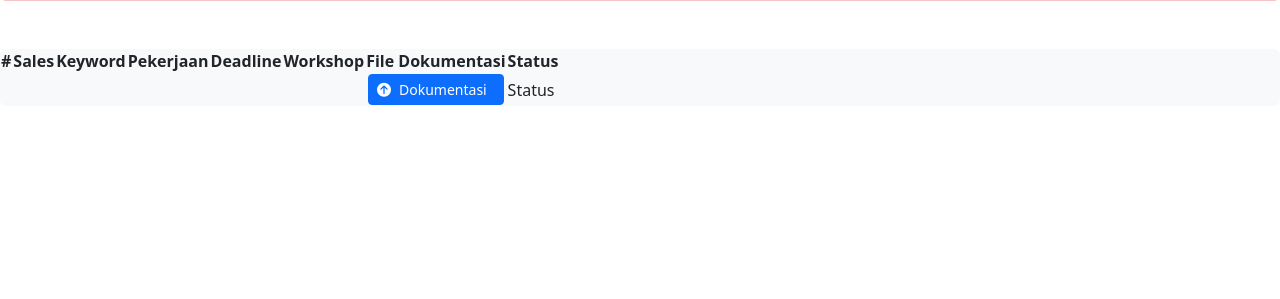
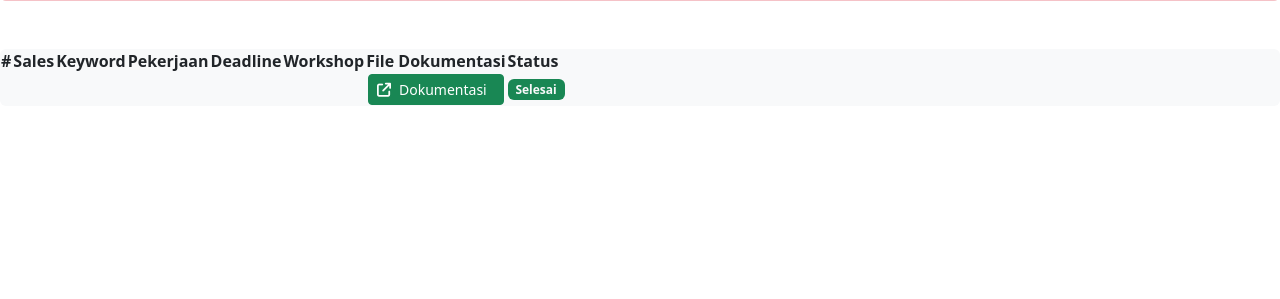
Before and after one commit to hadifiqih/webantree, a PHP site: page /list-antrian-sales.php in a window 1280 px wide. Shown: the part 57-356 px from the top of the page. Run offline with PHP 8.4, Linux system fonts and the light colour scheme; the visitor is signed in with stand-in values (Sample User, id 1); tables that the repository leaves empty or names only in its code hold one stand-in row (values such as "Sample post"); data that the repository does not hold is empty; some libraries are stand-ins or nearby versions; some web fonts are replaced.

Commit message:
revisi result

```diff
--- a/list-antrian-sales.php
+++ b/list-antrian-sales.php
@@ -145,14 +145,24 @@ Swal.fire({
             <!-- <td scope="col" class="text-center">File Desain</td> -->
             <?php
             echo '<td class="text-center">';
-                        if ($result['file_dokumentasi'] == "") {
-                            echo "<a href='upload-dokumentasi.php?no_antrian=" . $result['no_antrian'] . "' type='button' class='btn btn-primary btn-sm'><i class='fa-solid fa-circle-arrow-up'></i><span class='mx-2'>Dokumentasi</span></a>";
+                        if ($data['file_dokumentasi'] == "") {
+                            echo "<a href='upload-dokumentasi.php?no_antrian=" . $data['no_antrian'] . "' type='button' class='btn btn-disable btn-sm'><i class='fa-solid fa-circle-arrow-up'></i><span class='mx-2'>Dokumentasi</span></a>";
                         } else {
-                            echo "<a href='upload-dokumentasi.php?no_antrian=" . $result['no_antrian'] . "' type='button' class='btn btn-success btn-sm'><i class='fa-solid fa-circle-check'></i><span class='mx-2'>Selesai</span></a>";
+                            echo "<a href='#' type='button' class='btn btn-success btn-sm'><i class='fa-solid fa-arrow-up-right-from-square'></i><span class='mx-2'>Dokumentasi</span></a>";
                         }
                         echo '</td>';
             ?>
-            <td scope="col">Status</td>
+            <td scope="col"><?php
+
+            if ($data['file_desain'] == "" && $data['file_dokumentasi'] == "") {
+                echo '<span class="badge bg-danger text-light">Belum</span>';
+            } else if ($data['file_desain'] != "" && $data['file_dokumentasi'] == "") {
+                echo '<span class="badge bg-warning text-dark">Proses</span>';
+            } else if ($data['file_desain'] != "" && $data['file_dokumentasi'] != "") {
+                echo '<span class="badge bg-success text-light">Selesai</span>';
+            }
+
+            ?></td>
         <?php endforeach; ?>
     </tr>
     </table>
```
